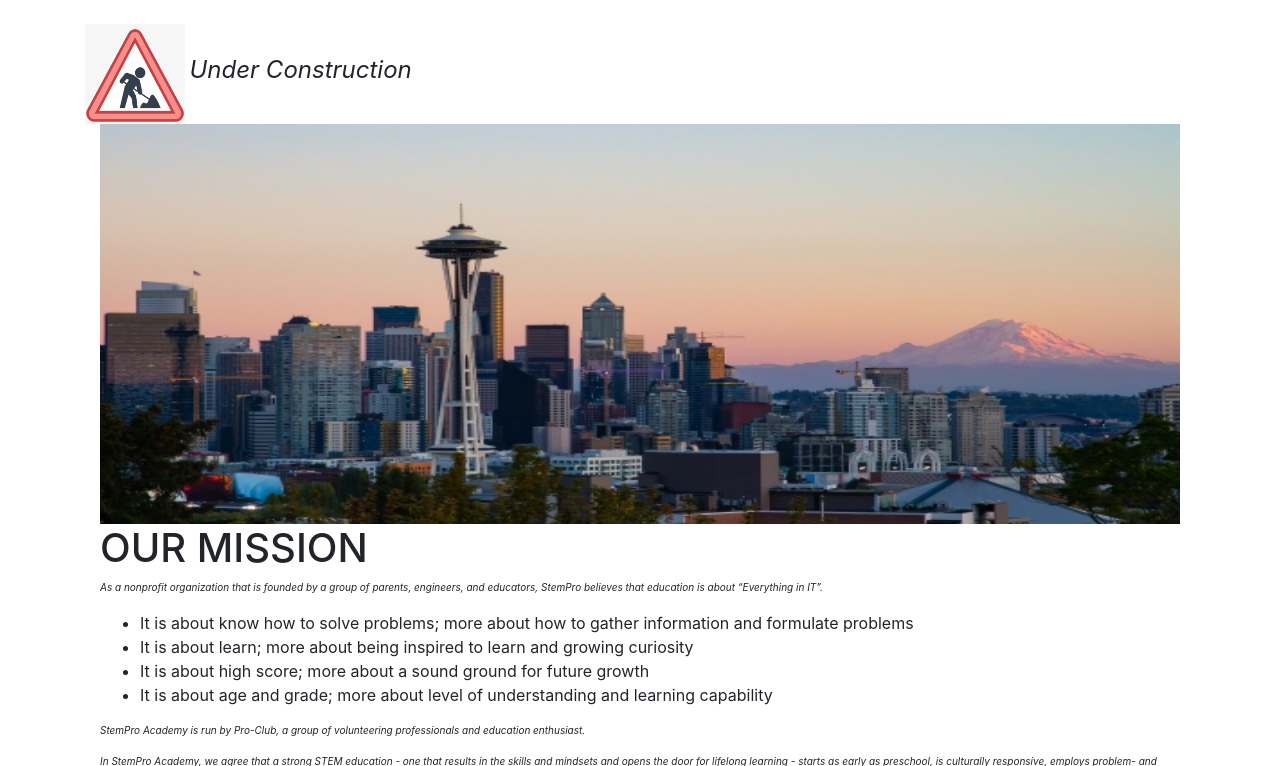
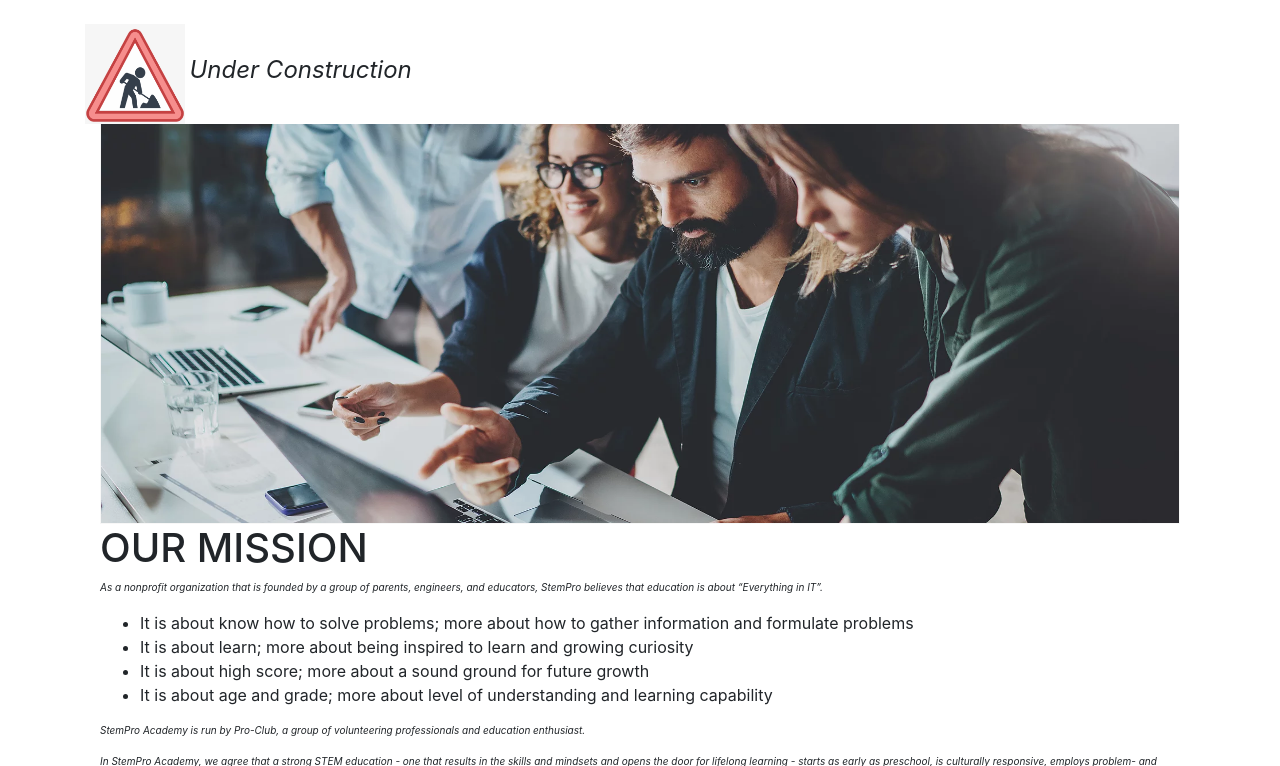
Before and after one commit to PrecociouslyDigital/stempro, a Django app: page /users/mission in a window 1280 px wide. Shown: the part 58-824 px from the top of the page. Run offline with Django 3.2, Linux system fonts and the light colour scheme; some libraries are stand-ins or nearby versions.

Commit message:
change mission picture

```diff
--- a/templates/mission.html
+++ b/templates/mission.html
@@ -5,7 +5,7 @@
 
 {% block content %}
 <div class="container">
-<img src="{% static 'image/seattle.jpg' %}" alt="Smiley face" height="400px" width="100%%">
+<img src="{% static 'image/mission.png' %}" alt="Smiley face" height="400px" width="100%%">
 <h1>OUR MISSION</h1>
 <p>
 As a nonprofit organization that is founded by a group of parents, engineers, and educators, StemPro believes that education is about “Everything in IT”.
```
Also changed, not shown: static/image/mission.png (added), 1 other file.
